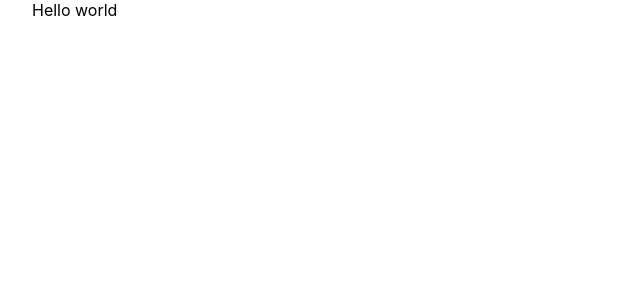
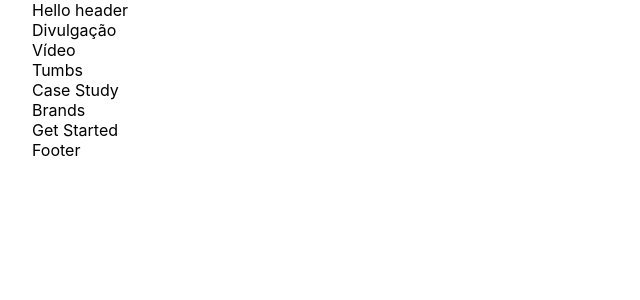
Before and after one commit to Augustotwz/B2B-next, a Next.js app: page / in a window 1280 px wide. Shown: the top 300 px of the page, without its empty margins (0-640 px from the left). Built offline with nearby package versions, Linux system fonts and the light colour scheme.

Commit message:
feat: add page-template component

```diff
--- /dev/null
+++ b/components/header/Header.tsx
@@ -0,0 +1,3 @@
+export function Header() {
+  return <header>Hello header</header>
+}
--- /dev/null
+++ b/components/page-template/page-template.tsx
@@ -0,0 +1,14 @@
+import { Header } from '../header/Header'
+import { PageProps } from './types'
+
+export function PageTemplate({ ...props }: PageProps) {
+  return (
+    <>
+      <Header />
+      <main>
+        <div>{props.children}</div>
+      </main>
+      Footer
+    </>
+  )
+}
--- /dev/null
+++ b/components/page-template/types.ts
@@ -0,0 +1,5 @@
+import { ReactNode } from 'react'
+
+export type PageProps = {
+  children: ReactNode | ReactNode[]
+}
--- a/pages/index.tsx
+++ b/pages/index.tsx
@@ -1,5 +1,6 @@
 import type { NextPage } from 'next'
 import Head from 'next/head'
+import { PageTemplate } from '../components/page-template/page-template'
 import styles from '../styles/Home.module.css'
 
 const Home: NextPage = () => {
@@ -7,10 +8,23 @@ const Home: NextPage = () => {
     <div className={styles.container}>
       <Head>
         <title>Ninja Mail</title>
-        <meta name="description" content="Generated by create next app" />
-        <link rel="icon" href="/favicon.ico" />
+        <meta name='description' content='Generated by create next app' />
+        <link rel='icon' href='/favicon.ico' />
       </Head>
-      Hello world
+      <PageTemplate>
+        Divulgação
+        <br />
+        Vídeo
+        <br />
+        Tumbs
+        <br />
+        Case Study
+        <br />
+        Brands
+        <br />
+        Get Started
+        <br />
+      </PageTemplate>
     </div>
   )
 }
```
